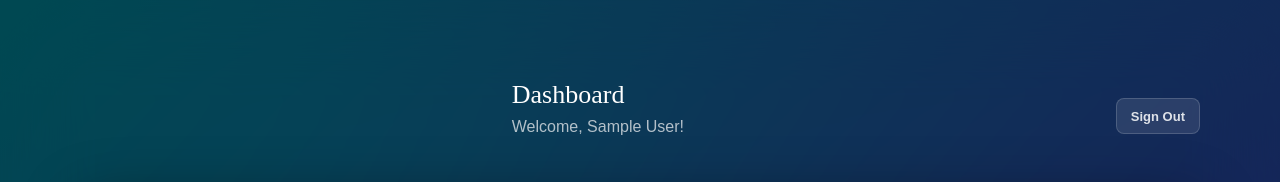
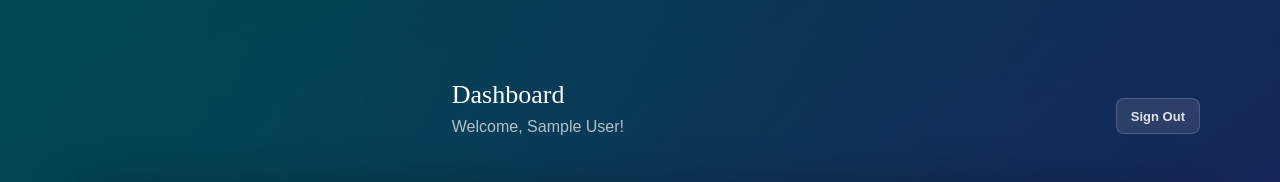
Before and after one commit to asteriasmoons/elysium-dashboard, a Next.js app: page /dashboard in a window 1280 px wide. Shown: the top 182 px of the page. Built offline with nearby package versions, Linux system fonts and the light colour scheme; no server answers; sample sign-in values are in the browser's storage; a web font is replaced by a local one.

Commit message:
desktop too

```diff
--- a/app/dashboard/dashboard.module.css
+++ b/app/dashboard/dashboard.module.css
@@ -94,6 +94,7 @@
   justify-content: space-between;
   align-items: center;
   margin-bottom: 32px;
+  margin-left: -120px;
 }
 
 .title {
```
